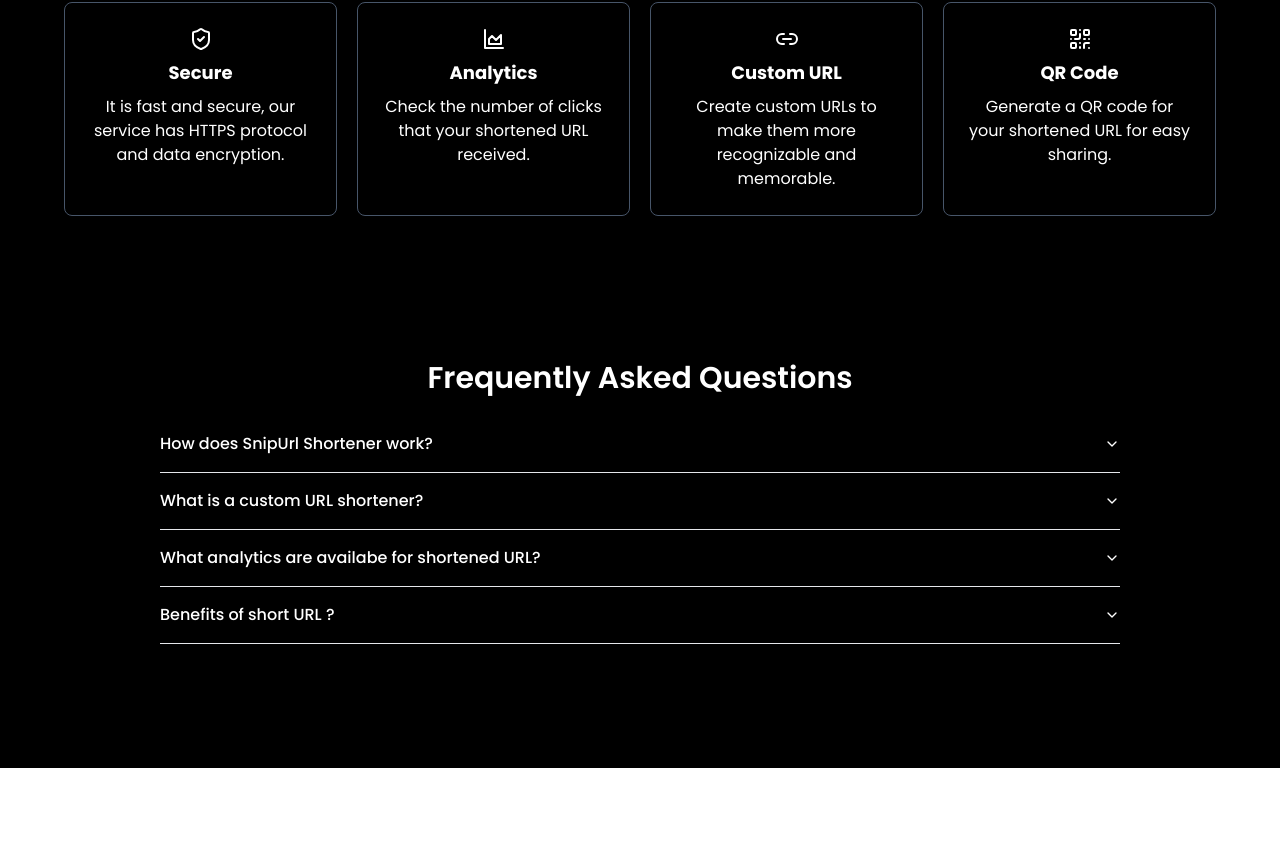
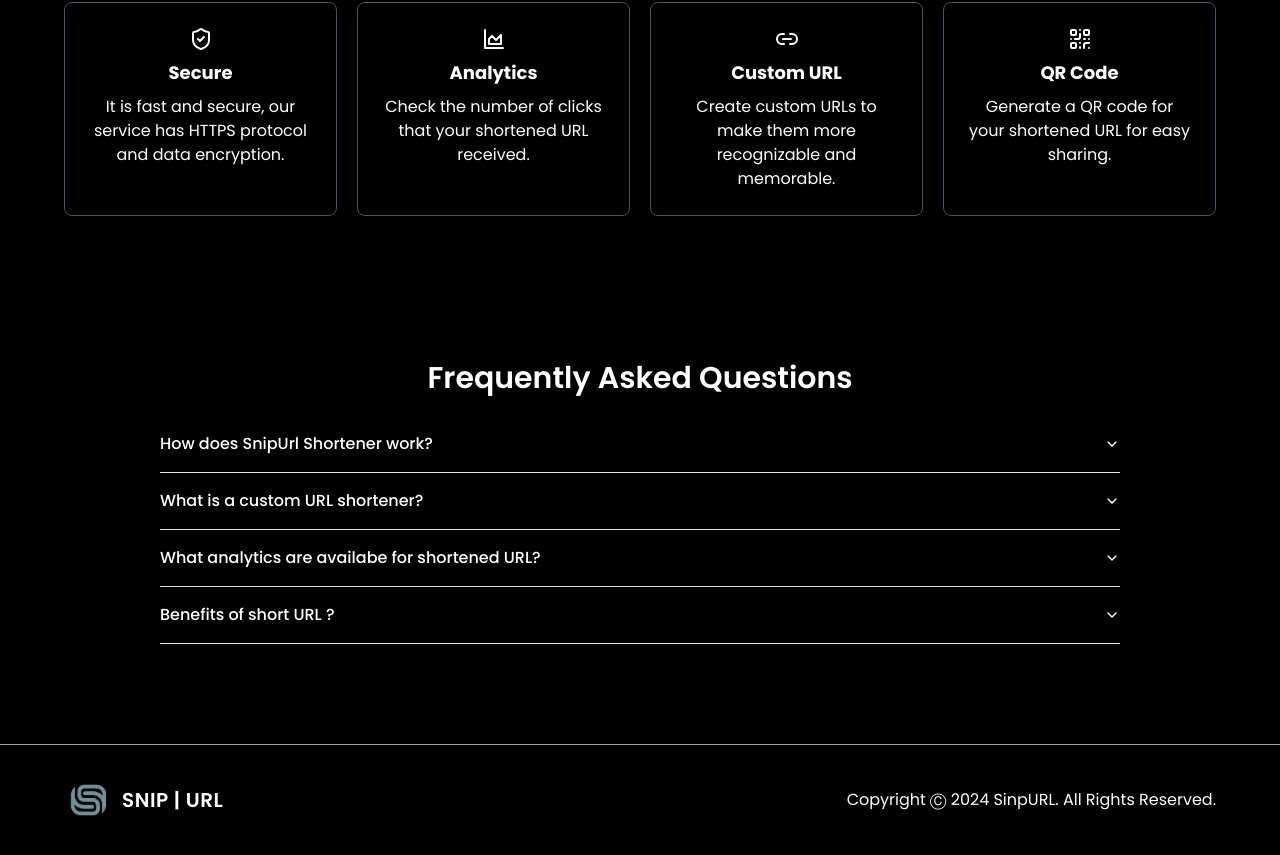
Before and after one commit to anshpayal/SnipURL, a React (Vite) app: page / in a window 1280 px wide. Shown: the part 399-1254 px from the top of the page. Before the commit the page ends 1167 px from the top, so only its background shows below. Built offline with nearby package versions, Linux system fonts and the light colour scheme.

Commit message:
Added footer

```diff
--- a/src/components/Footer.jsx
+++ b/src/components/Footer.jsx
@@ -1,7 +1,16 @@
-
+import { Link } from "react-router-dom"
+import Logo from "../snipurl-logo.png";
 const Footer = () => {
   return (
-    <div>Footer</div>
+    <footer className="text-white flex justify-between sm:px-16 px-6 items-center border-t border-slate-400">
+      <Link to="/">
+      <span className="flex justify-center items-center ">
+        <img src={Logo} className=" w-[50px] h-[40px] mr-2"/>
+        <p className=" tracking-wide py-10 text-white font-poppins font-semibold text-[16px] sm:text-[20px]">SNIP | URL </p>
+      </span>
+      </Link>
+      <h3>Copyright Ⓒ 2024 SinpURL. All Rights Reserved.</h3>
+    </footer>
   )
 }
 
```
